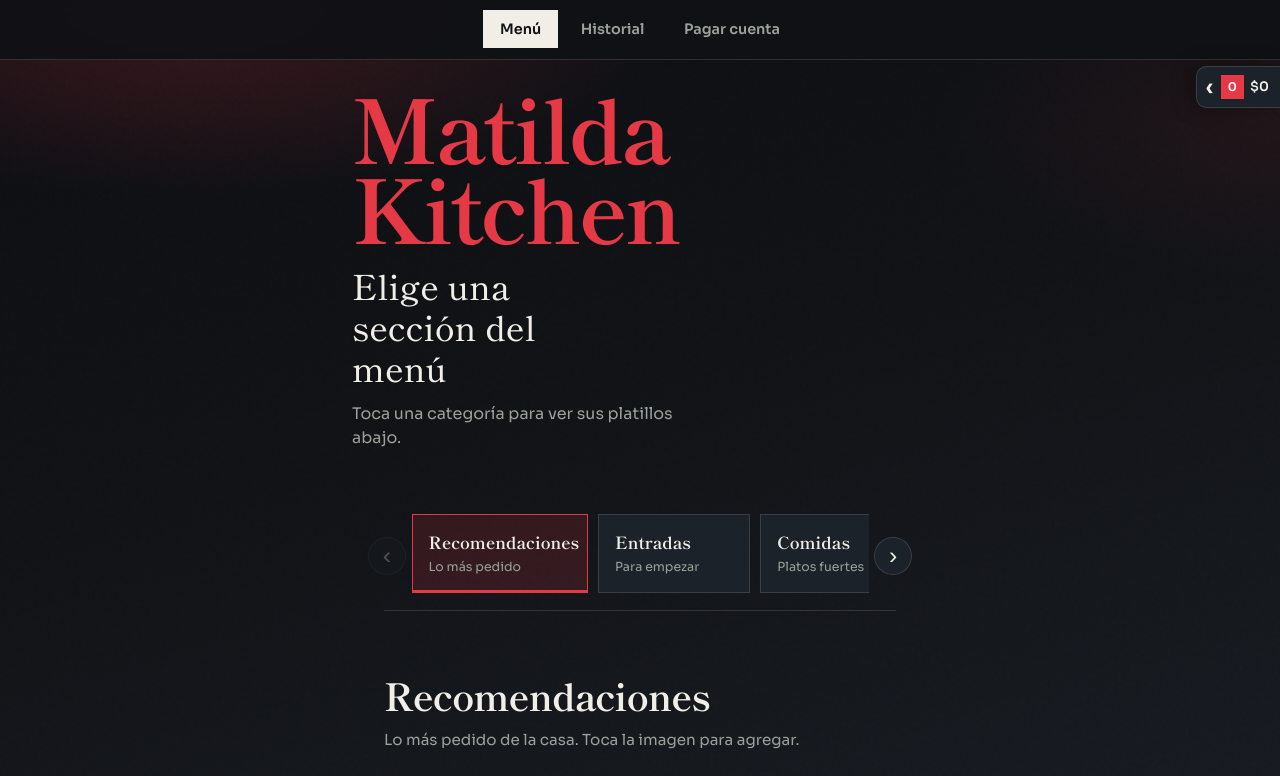
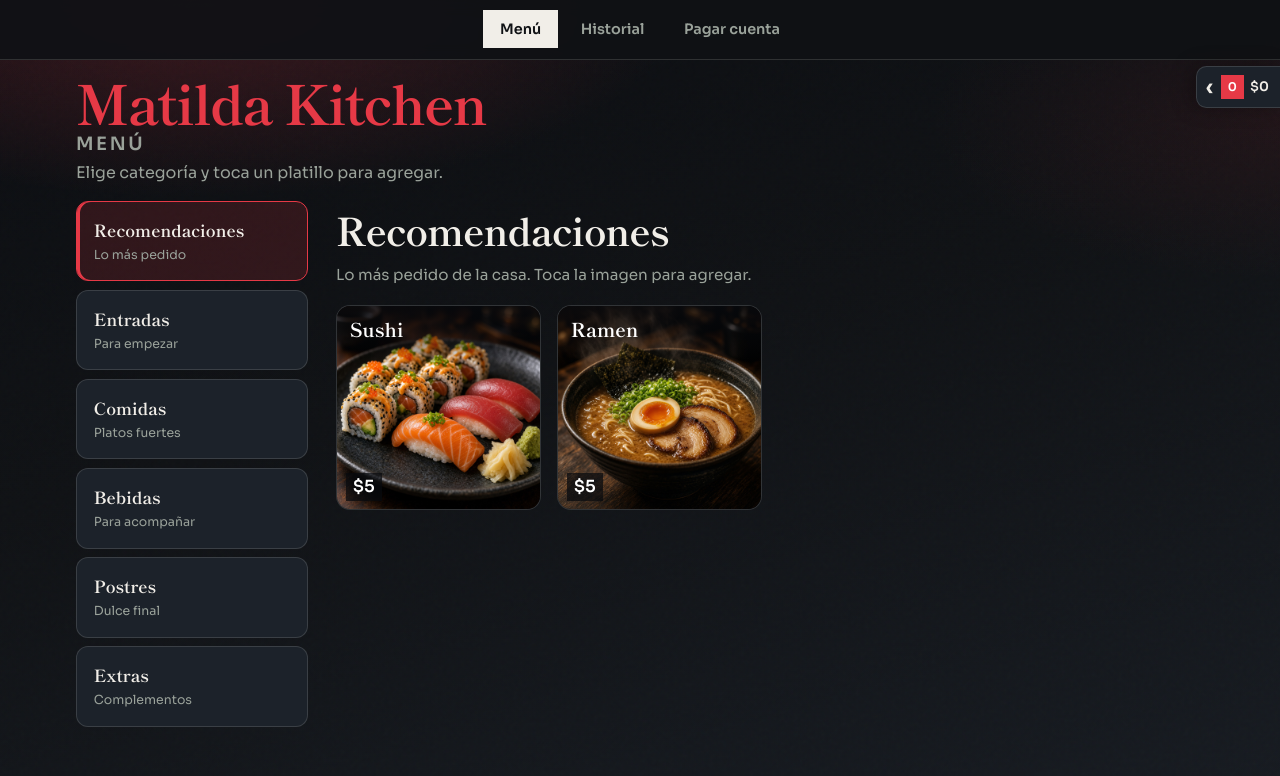
Before and after one commit to JulioGarcia95/menu-japones, a website: page public/index.html in a window 1280 px wide. Shown: the top 776 px of the page. Drawn offline with Linux system fonts and the light colour scheme; no server answers.

Commit message:
Menu en tableta horizontal: categorias laterales y cuadricula de platillos.

```diff
--- a/public/index.html
+++ b/public/index.html
@@ -12,7 +12,7 @@
     />
     <link rel="stylesheet" href="/styles.css" />
   </head>
-  <body>
+  <body class="menu-page">
     <div class="page-bg" aria-hidden="true"></div>
 
     <nav class="site-nav" aria-label="Secciones">
@@ -21,10 +21,12 @@
       <a class="site-nav-btn" href="/pagar.html">Pagar cuenta</a>
     </nav>
 
-    <header class="hero">
-      <p class="brand">Matilda Kitchen</p>
-      <h1 class="headline">Elige una sección del menú</h1>
-      <p class="lede">Toca una categoría para ver sus platillos abajo.</p>
+    <header class="hero menu-hero">
+      <div class="menu-hero-copy">
+        <p class="brand">Matilda Kitchen</p>
+        <h1 class="headline">Menú</h1>
+        <p class="lede">Elige categoría y toca un platillo para agregar.</p>
+      </div>
     </header>
 
     <main class="home-main">
--- a/public/styles.css
+++ b/public/styles.css
@@ -2472,6 +2472,192 @@ body.pago-modal-open {
   }
 }
 
+/* Menú en tableta / horizontal */
+.menu-hero-copy {
+  width: 100%;
+}
+
+@media (min-width: 900px) {
+  body.menu-page .hero.menu-hero {
+    max-width: 74rem;
+    padding: 1.35rem 1.75rem 1rem;
+    min-height: auto;
+  }
+
+  body.menu-page .menu-hero .brand {
+    margin: 0 0 0.35rem;
+    font-size: clamp(2.4rem, 4.5vw, 3.4rem);
+    line-height: 0.95;
+  }
+
+  body.menu-page .menu-hero .headline {
+    margin: 0 0 0.35rem;
+    max-width: none;
+    font-size: 1.15rem;
+    letter-spacing: 0.14em;
+    text-transform: uppercase;
+    font-family: var(--font-body);
+    font-weight: 600;
+    color: var(--mute);
+  }
+
+  body.menu-page .menu-hero .lede {
+    margin: 0;
+    max-width: 42ch;
+    font-size: 1rem;
+  }
+
+  body.menu-page .home-main {
+    max-width: 74rem;
+    margin: 0 auto;
+    padding: 0 1.75rem 5rem;
+    display: grid;
+    grid-template-columns: 15.5rem minmax(0, 1fr);
+    gap: 1.5rem 1.75rem;
+    align-items: start;
+  }
+
+  body.menu-page .category-scroll {
+    grid-column: 1;
+    grid-row: 1 / span 2;
+    position: sticky;
+    top: 4rem;
+    display: block;
+    padding: 0;
+  }
+
+  body.menu-page .category-arrow {
+    display: none;
+  }
+
+  body.menu-page .category-grid {
+    flex-direction: column;
+    flex-wrap: nowrap;
+    overflow: visible;
+    gap: 0.55rem;
+    padding: 0;
+    scroll-snap-type: none;
+  }
+
+  body.menu-page .category-link {
+    min-width: 0;
+    max-width: none;
+    width: 100%;
+    padding: 1rem 1.05rem;
+    border-radius: 12px;
+    scroll-snap-align: unset;
+  }
+
+  body.menu-page .category-link.is-active {
+    box-shadow: inset 3px 0 0 var(--lacquer);
+  }
+
+  body.menu-page .category-panels {
+    grid-column: 2;
+    padding: 0;
+    min-width: 0;
+  }
+
+  body.menu-page .menu-section-solo {
+    padding-top: 0;
+    border-top: 0;
+  }
+
+  body.menu-page .section-head {
+    margin-bottom: 1.15rem;
+  }
+
+  body.menu-page .section-head h2 {
+    font-size: clamp(1.9rem, 3vw, 2.5rem);
+  }
+
+  body.menu-page .menu-scroll {
+    display: block;
+    padding: 0;
+  }
+
+  body.menu-page .menu-arrow {
+    display: none;
+  }
+
+  body.menu-page .menu-list {
+    display: grid;
+    grid-template-columns: repeat(3, minmax(0, 1fr));
+    gap: 1rem;
+    overflow: visible;
+    scroll-snap-type: none;
+    padding: 0;
+  }
+
+  body.menu-page .menu-item {
+    width: auto;
+    scroll-snap-align: unset;
+  }
+
+  body.menu-page .menu-dish.btn-add {
+    border-radius: 14px;
+    overflow: hidden;
+    transition: transform 0.22s ease, border-color 0.22s ease,
+      box-shadow 0.22s ease;
+  }
+
+  body.menu-page .menu-dish.btn-add:hover,
+  body.menu-page .menu-dish.btn-add:focus-visible {
+    transform: translateY(-4px);
+    border-color: rgba(230, 57, 70, 0.55);
+    box-shadow: 0 16px 36px rgba(0, 0, 0, 0.35);
+  }
+
+  body.menu-page .menu-dish .dish-name {
+    font-size: 1.2rem;
+    padding: 0.75rem 0.8rem 1.4rem;
+  }
+
+  body.menu-page .menu-dish .dish-price {
+    font-size: 1.05rem;
+  }
+
+  body.menu-page .footer {
+    max-width: 74rem;
+    margin-left: auto;
+    margin-right: auto;
+    padding-left: 1.75rem;
+    padding-right: 1.75rem;
+  }
+}
+
+@media (min-width: 900px) and (orientation: landscape) {
+  body.menu-page .home-main {
+    grid-template-columns: 14.5rem minmax(0, 1fr);
+  }
+
+  body.menu-page .menu-list {
+    grid-template-columns: repeat(3, minmax(0, 1fr));
+  }
+}
+
+@media (min-width: 1200px) {
+  body.menu-page .menu-list {
+    grid-template-columns: repeat(4, minmax(0, 1fr));
+  }
+}
+
+@media (min-width: 900px) and (max-height: 700px) and (orientation: landscape) {
+  body.menu-page .hero.menu-hero {
+    padding-top: 1rem;
+    padding-bottom: 0.65rem;
+  }
+
+  body.menu-page .menu-hero .brand {
+    font-size: 2.1rem;
+  }
+
+  body.menu-page .menu-list {
+    grid-template-columns: repeat(4, minmax(0, 1fr));
+    gap: 0.75rem;
+  }
+}
+
 .menu-dish .dish-name {
   position: absolute;
   top: 0;
```
